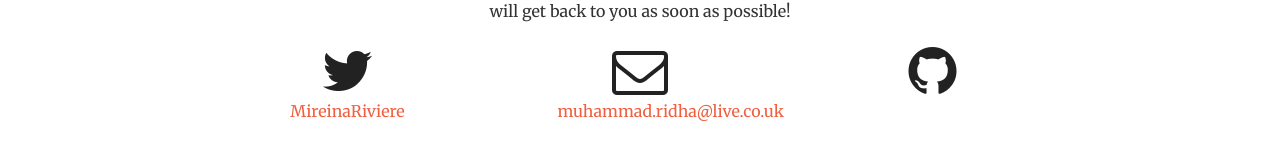
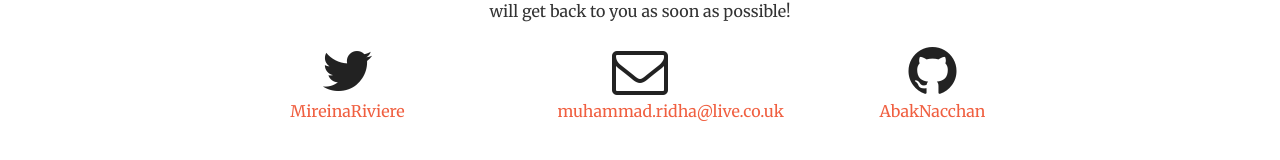
Before and after one commit to AbakNacchan/AbakNacchan.github.io, a Jekyll site: the page built from index.html, in a window 1280 px wide and 900 px high, scrolled down 1981 px. Shown: the part 657-817 px from the top of the window. Built offline with Jekyll 4.4.1, drawn with Linux system fonts in a browser that asks for light colours.

Commit message:
Update _config.yml

```diff
--- a/_config.yml
+++ b/_config.yml
@@ -6,7 +6,7 @@ baseurl: "" # the subpath of your site, e.g. /blog/
 url: "" # the base hostname & protocol for your site
 
 twitter_username: MireinaRiviere
-github_username:
+github_username: AbakNacchan
 
 # Build settings
 markdown: kramdown
```
